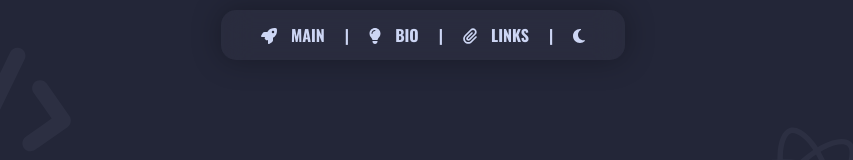
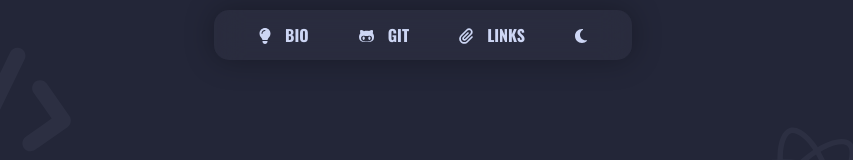
Before and after one commit to Nighty3098/Nighty3098.github.io, a React (Create React App) app: page / in a window 1280 px wide. Shown: the top 160 px of the page, without its empty margins (217-1070 px from the left). Built offline with nearby package versions, Linux system fonts and the light colour scheme; a web font is replaced by a local one.

Commit message:
Working on new version

```diff
--- a/src/components/header.jsx
+++ b/src/components/header.jsx
@@ -7,6 +7,9 @@ import {
   faMoon,
   faSun,
 } from "@fortawesome/free-solid-svg-icons";
+import {
+  faGithubAlt,
+} from "@fortawesome/free-brands-svg-icons";
 import useTheme from "../hooks/theme";
 
 const Header = () => {
@@ -14,20 +17,18 @@ const Header = () => {
 
   return (
     <header className="header">
-      <a className="navbar_button" href="#main">
-        <FontAwesomeIcon icon={faRocket} style={{ marginRight: "10px" }} /> MAIN
-      </a>
-      <p>|</p>
       <a className="navbar_button" href="#bio">
         <FontAwesomeIcon icon={faLightbulb} style={{ marginRight: "10px" }} />{" "}
         BIO
       </a>
-      <p>|</p>
+      <a className="navbar_button" href="https://github.com/Nighty3098">
+        <FontAwesomeIcon icon={faGithubAlt} style={{ marginRight: "10px" }} />{" "}
+        GIT
+      </a>
       <a className="navbar_button" href="#links">
         <FontAwesomeIcon icon={faPaperclip} style={{ marginRight: "10px" }} />{" "}
         LINKS
       </a>
-      <p>|</p>
       <a onClick={toggleTheme} className="navbar_button">
         <FontAwesomeIcon icon={isDarkMode ? faMoon : faSun} />
       </a>
--- a/src/index.css
+++ b/src/index.css
@@ -98,10 +98,10 @@
 .navbar_button {
   text-decoration: none;
   padding: auto;
-  padding-left: 20px;
-  padding-right: 20px;
-  margin-left: 0px;
-  margin-right: 0px;
+  padding-left: 10px;
+  padding-right: 10px;
+  margin-left: 15px;
+  margin-right: 15px;
   transition: color 0.5s;
   height: 100%;
   border-radius: 10px;
```
